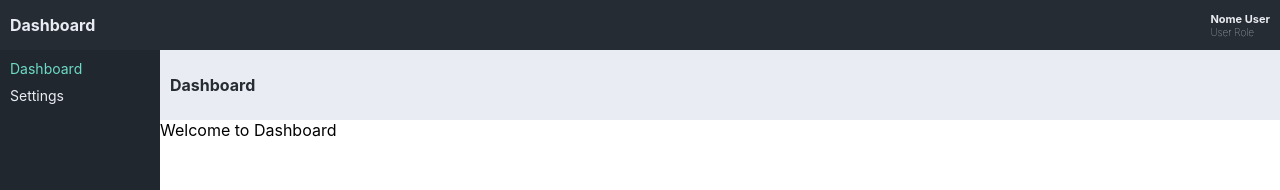
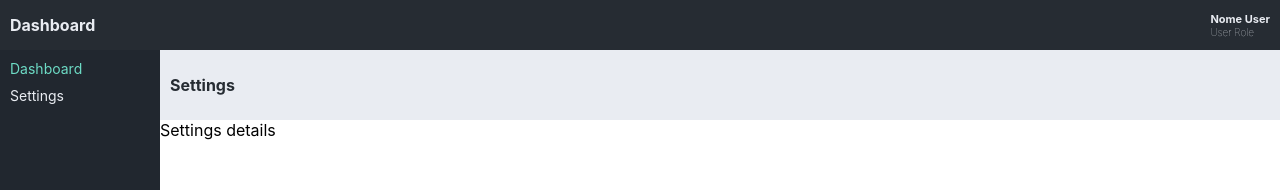
Before and after one commit to matheusabr/react-ts-dashboard, a React (Create React App) app: page /settings in a window 1280 px wide. Shown: the top 190 px of the page. Built offline with nearby package versions, Linux system fonts and the light colour scheme.

Commit message:
task(PrivateRoute): config private route

```diff
--- a/src/App.tsx
+++ b/src/App.tsx
@@ -1,30 +1,23 @@
 import React from "react";
 
-import Header from "./components/Header";
-import MenuDrawer from "./components/MenuDrawer";
+import { BrowserRouter as Router, Switch, Route } from "react-router-dom";
 
 import LoginPage from "./pages/Login";
 import DashboardPage from "./pages/Dashboard";
 import SettingsPage from "./pages/Settings";
 
+import PrivateRoute from "./auth/PrivateRoute";
+
 function App() {
   return (
-    <div className="App">
-      <Header />
-      <div
-        style={{
-          display: "flex",
-          height: "100vw",
-        }}
-      >
-        <MenuDrawer activePageId={1} />
-        <div style={{ flexGrow: 1 }}>
-          <DashboardPage />
-        </div>
-      </div>
-      {/* <LoginPage />
-      <SettingsPage /> */}
-    </div>
+    <Router>
+      <Switch>
+        <PrivateRoute exact path="/" component={DashboardPage} />
+        <PrivateRoute path="/dashboard" component={DashboardPage} />
+        <PrivateRoute path="/settings" component={SettingsPage} />
+        <Route path="/login" component={LoginPage} />
+      </Switch>
+    </Router>
   );
 }
 
--- /dev/null
+++ b/src/auth/PrivateRoute.tsx
@@ -0,0 +1,44 @@
+import React from "react";
+
+import { Redirect, Route, RouteProps } from "react-router-dom";
+
+import Header from "../components/Header";
+import MenuDrawer from "../components/MenuDrawer";
+
+interface Props extends RouteProps {
+  component: any;
+}
+
+const PrivateRoute: React.FC<Props> = ({ component: Component, ...rest }) => {
+  const isAuthenticated = true;
+
+  if (isAuthenticated) {
+    return (
+      <Route
+        {...rest}
+        render={(props) => {
+          return (
+            <div>
+              <Header />
+              <div
+                style={{
+                  display: "flex",
+                  height: "100vw",
+                }}
+              >
+                <MenuDrawer activePageId={1} />
+                <div style={{ flexGrow: 1 }}>
+                  <Component {...props} />
+                </div>
+              </div>
+            </div>
+          );
+        }}
+      ></Route>
+    );
+  }
+
+  return <Redirect to="/login" />;
+};
+
+export default PrivateRoute;
```
